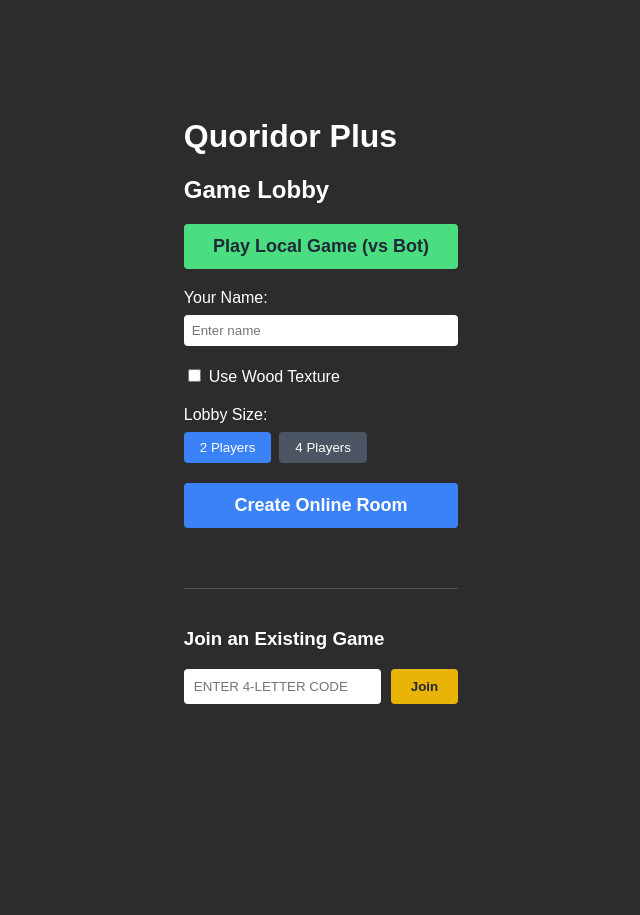
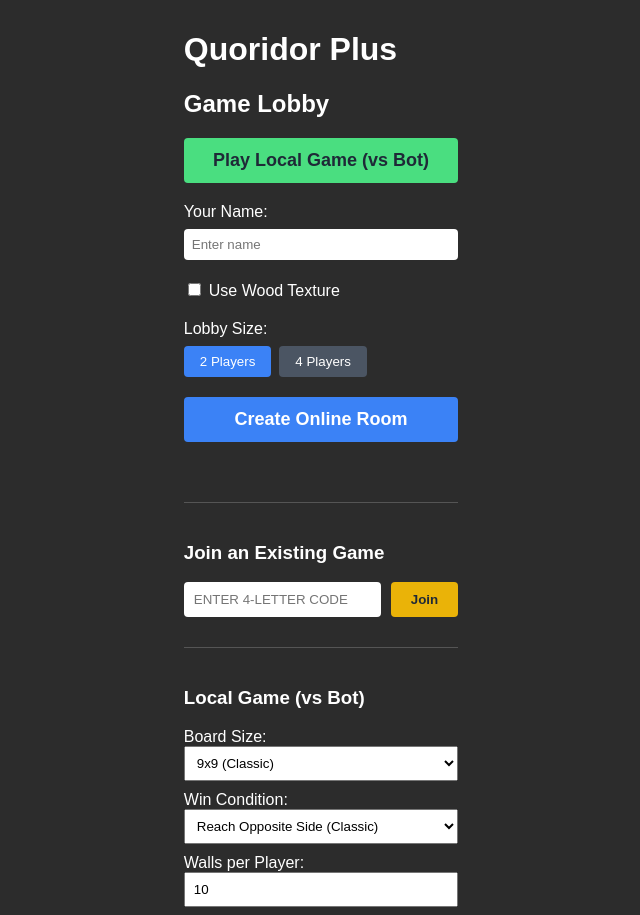
Before and after one commit to GrandKyle29/quoridor-plus, a React (Vite) app in the folder apps/web/: page / in a window 1280 px wide. Shown: the top 915 px of the page, without its empty margins (319-959 px from the left). Before the commit the page ends 800 px from the top, so only its background shows below. Built offline with nearby package versions, Linux system fonts and the light colour scheme.

Commit message:
feat: customizable games

```diff
--- a/apps/web/src/App.tsx
+++ b/apps/web/src/App.tsx
@@ -10,6 +10,11 @@ export default function App() {
   const [joinCode, setJoinCode] = useState("");
   const [maxPlayers, setMaxPlayers] = useState(2);
   const [useWood, setUseWood] = useState(false);
+  const [boardSize, setBoardSize] = useState(9);
+  const [goalCondition, setGoalCondition] = useState<
+    "opposite-edge" | "center"
+  >("opposite-edge");
+  const [startingWalls, setStartingWalls] = useState(10);
 
   const myId = getMyPlayerId();
 
@@ -29,6 +34,14 @@ export default function App() {
     setIsCreating(true);
     const roomCode = Math.random().toString(36).substring(2, 6).toUpperCase();
 
+    // Save the settings chosen by the host
+    const roomConfig = {
+      boardSize: boardSize,
+      goalCondition: goalCondition,
+      startingWalls: startingWalls,
+      maxPlayers: maxPlayers,
+    };
+
     const { error } = await supabase.from("rooms").insert({
       id: roomCode,
       host_name: hostName,
@@ -36,6 +49,7 @@ export default function App() {
       status: "lobby",
       max_players: maxPlayers, // <-- ADD THIS
       players: [{ id: myId, name: hostName }],
+      config: roomConfig, // <-- SAVE CONFIG
     });
 
     setIsCreating(false);
@@ -77,6 +91,24 @@ export default function App() {
       .eq("id", joinCode);
 
     navigate(`/game/${joinCode}`);
+  };
+
+  const handleStartLocalGame = () => {
+    const hostName = names[0]?.trim() || "Player 1";
+    const botName = names[1]?.trim() || "Bot";
+
+    navigate("/game", {
+      state: {
+        playerNames: [hostName, botName],
+        vsBot: true,
+        configOverrides: {
+          boardSize,
+          goalCondition,
+          startingWalls,
+          maxPlayers: 2,
+        },
+      },
+    });
   };
 
   return (
@@ -225,6 +257,74 @@ export default function App() {
           </button>
         </div>
       </div>
+      {/* NEW LOCAL GAME UI */}
+      <div
+        style={{
+          marginTop: "30px",
+          borderTop: "1px solid #555",
+          paddingTop: "20px",
+        }}
+      >
+        <h3>Local Game (vs Bot)</h3>
+
+        <div style={{ marginBottom: "10px" }}>
+          <label style={{ display: "block" }}>Board Size:</label>
+          <select
+            value={boardSize}
+            onChange={(e) => setBoardSize(Number(e.target.value))}
+            style={{ width: "100%", padding: "8px", color: "black" }}
+          >
+            <option value={7}>7x7</option>
+            <option value={9}>9x9 (Classic)</option>
+            <option value={11}>11x11</option>
+          </select>
+        </div>
+
+        <div style={{ marginBottom: "10px" }}>
+          <label style={{ display: "block" }}>Win Condition:</label>
+          <select
+            value={goalCondition}
+            onChange={(e) => setGoalCondition(e.target.value as any)}
+            style={{ width: "100%", padding: "8px", color: "black" }}
+          >
+            <option value="opposite-edge">Reach Opposite Side (Classic)</option>
+            <option value="center">King of the Hill (Reach Center)</option>
+          </select>
+        </div>
+
+        <div style={{ marginBottom: "10px" }}>
+          <label style={{ display: "block" }}>Walls per Player:</label>
+          <input
+            type="number"
+            min="0"
+            max="20"
+            value={startingWalls}
+            onChange={(e) => setStartingWalls(Number(e.target.value))}
+            style={{
+              width: "100%",
+              padding: "8px",
+              boxSizing: "border-box",
+              color: "black",
+            }}
+          />
+        </div>
+
+        <button
+          onClick={handleStartLocalGame}
+          style={{
+            padding: "12px",
+            width: "100%",
+            backgroundColor: "#4ade80",
+            color: "#1f2937",
+            fontWeight: "bold",
+            border: "none",
+            borderRadius: "4px",
+            cursor: "pointer",
+          }}
+        >
+          Start Local Game
+        </button>
+      </div>
     </div>
   );
 }
--- a/apps/web/src/GameBoard.tsx
+++ b/apps/web/src/GameBoard.tsx
@@ -15,6 +15,7 @@ interface GameBoardProps {
   useWood?: boolean;
   onLeave?: () => void;
   isOnline?: boolean;
+  configOverrides?: Partial<GameConfig>;
 }
 
 export function GameBoard({
@@ -27,8 +28,9 @@ export function GameBoard({
   useWood = false,
   onLeave,
   isOnline = false,
+  configOverrides = {},
 }: GameBoardProps) {
-  const localGame = useGame(playerNames, vsBot);
+  const localGame = useGame(playerNames, vsBot, configOverrides);
 
   const state = onlineState || localGame.state;
   const playMove = onlinePlayMove || localGame.playMove;
--- a/apps/web/src/GameScreen.tsx
+++ b/apps/web/src/GameScreen.tsx
@@ -21,10 +21,13 @@ export function GameScreen() {
   if (!roomCode) {
     const playerNames = location.state?.playerNames;
     const vsBot = location.state?.vsBot || false;
+    const configOverrides = location.state?.configOverrides || {};
+
     if (!playerNames) {
       navigate("/");
       return null;
     }
+
     return (
       <GameBoard
         playerNames={playerNames}
@@ -33,10 +36,11 @@ export function GameScreen() {
         useWood={location.state?.useWood}
         onLeave={() => navigate("/")}
         isOnline={false}
+        // PASS THE OVERRIDES
+        configOverrides={configOverrides}
       />
     );
   }
-
   // 2. Online Game Setup
   useEffect(() => {
     if (!roomCode) return;
--- a/apps/web/src/WaitingRoom.tsx
+++ b/apps/web/src/WaitingRoom.tsx
@@ -2,7 +2,6 @@ import { supabase } from "./supabase";
 import { createGame } from "@quoridor/engine";
 import type { GameConfig } from "@quoridor/engine";
 
-// Add leaveRoom to the props!
 export function WaitingRoom({
   room,
   isHost,
@@ -17,22 +16,25 @@ export function WaitingRoom({
   const startGame = async () => {
     const playerNames = room.players.map((p: any) => p.name);
 
+    // 1. Build the config based on the Host's choices stored in the DB
     const config: GameConfig = {
       schemaVersion: 1,
-      boardSize: 9,
+      boardSize: room.config?.boardSize || 9,
       minPlayers: 2,
-      maxPlayers: room.max_players, // <-- Use the room's max players
-      startingWalls: 10,
+      maxPlayers: room.max_players || 2,
+      startingWalls: room.config?.startingWalls ?? 10,
       wallPool: "per-player",
-      goalCondition: "opposite-edge",
+      goalCondition: room.config?.goalCondition || "opposite-edge",
       allowDiagonalJumps: true,
       mustNotBlockPath: true,
       elimination: false,
       turnOrder: "clockwise",
     };
 
+    // 2. Create the initial game state
     const initialState = createGame(config, playerNames);
 
+    // 3. Save it to the database to start the game
     await supabase
       .from("rooms")
       .update({
@@ -73,6 +75,20 @@ export function WaitingRoom({
         </ul>
       </div>
 
+      {/* Optional: Show the settings to the guests so they know what they are playing */}
+      <div style={{ marginBottom: "20px", color: "#ccc", fontSize: "14px" }}>
+        <p>
+          Board: {room.config?.boardSize || 9}x{room.config?.boardSize || 9}
+        </p>
+        <p>
+          Goal:{" "}
+          {room.config?.goalCondition === "center"
+            ? "King of the Hill"
+            : "Reach Opposite Side"}
+        </p>
+        <p>Walls: {room.config?.startingWalls ?? 10} per player</p>
+      </div>
+
       {isHost ? (
         <button
           onClick={startGame}
@@ -97,7 +113,6 @@ export function WaitingRoom({
         </p>
       )}
 
-      {/* NEW: Leave Button */}
       <div>
         <button
           onClick={leaveRoom}
--- a/apps/web/src/useGame.ts
+++ b/apps/web/src/useGame.ts
@@ -17,11 +17,15 @@ const classicConfig: GameConfig = {
 };
 
 // Notice vsBot is the second parameter here!
-export function useGame(playerNames: string[], vsBot: boolean = false) {
-  const [state, setState] = useState<GameState>(() =>
-    createGame(classicConfig, playerNames),
-  );
-
+export function useGame(
+  playerNames: string[],
+  vsBot: boolean,
+  configOverrides: Partial<GameConfig> = {},
+) {
+  const [state, setState] = useState<GameState>(() => {
+    const finalConfig = { ...classicConfig, ...configOverrides };
+    return createGame(finalConfig, playerNames);
+  });
   const playMove = (move: Move) => {
     try {
       const nextState = applyMove(state, move);
--- a/packages/engine/src/config.ts
+++ b/packages/engine/src/config.ts
@@ -1,4 +1,8 @@
-export type GoalCondition = "opposite-edge" | "any-edge" | "collect-n";
+export type GoalCondition =
+  | "opposite-edge"
+  | "any-edge"
+  | "center"
+  | "collect-n";
 export type TurnOrder = "clockwise" | "reverse-score";
 export type WallPool = "per-player" | "shared";
 
--- a/packages/engine/src/game.ts
+++ b/packages/engine/src/game.ts
@@ -7,29 +7,24 @@ export function getStartPositions(count: number, size: number): Coord[] {
   const mid = Math.floor(size / 2);
   const max = size - 1;
 
-  if (count === 2) {
+  if (count === 2)
     return [
-      { x: mid, y: 0 }, // P0: Bottom
-      { x: mid, y: max }, // P1: Top
+      { x: mid, y: 0 },
+      { x: mid, y: max },
     ];
-  }
-
-  if (count === 4) {
+  if (count === 4)
     return [
-      { x: mid, y: 0 }, // P0: Bottom
-      { x: mid, y: max }, // P1: Top
-      { x: 0, y: mid }, // P2: Left
-      { x: max, y: mid }, // P3: Right
+      { x: mid, y: 0 },
+      { x: mid, y: max },
+      { x: 0, y: mid },
+      { x: max, y: mid },
     ];
-  }
-
-  if (count === 3) {
+  if (count === 3)
     return [
-      { x: mid, y: 0 }, // Bottom
-      { x: 0, y: max }, // Top-left
-      { x: max, y: max }, // Top-right
+      { x: mid, y: 0 },
+      { x: 0, y: max },
+      { x: max, y: max },
     ];
-  }
 
   throw new Error("Player count must be 2, 3, or 4");
 }
@@ -86,17 +81,21 @@ export function isPlayerGoal(
   coord: Coord,
 ): boolean {
   const { boardSize, goalCondition } = state.config;
-  if (goalCondition !== "opposite-edge") return false;
 
-  const player = state.players[playerIndex];
-  if (!player) return false;
+  if (goalCondition === "center") {
+    const center = Math.floor(boardSize / 2);
+    return coord.x === center && coord.y === center;
+  }
 
-  const startIndex = player.startIndex ?? playerIndex;
-
-  if (startIndex === 0) return coord.y === boardSize - 1; // Bottom -> Top
-  if (startIndex === 1) return coord.y === 0; // Top -> Bottom
-  if (startIndex === 2) return coord.x === boardSize - 1; // Left -> Right
-  if (startIndex === 3) return coord.x === 0; // Right -> Left
+  if (goalCondition === "opposite-edge") {
+    const player = state.players[playerIndex];
+    if (!player) return false;
+    const startIndex = player.startIndex ?? playerIndex;
+    if (startIndex === 0) return coord.y === boardSize - 1;
+    if (startIndex === 1) return coord.y === 0;
+    if (startIndex === 2) return coord.x === boardSize - 1;
+    if (startIndex === 3) return coord.x === 0;
+  }
 
   return false;
 }
```
